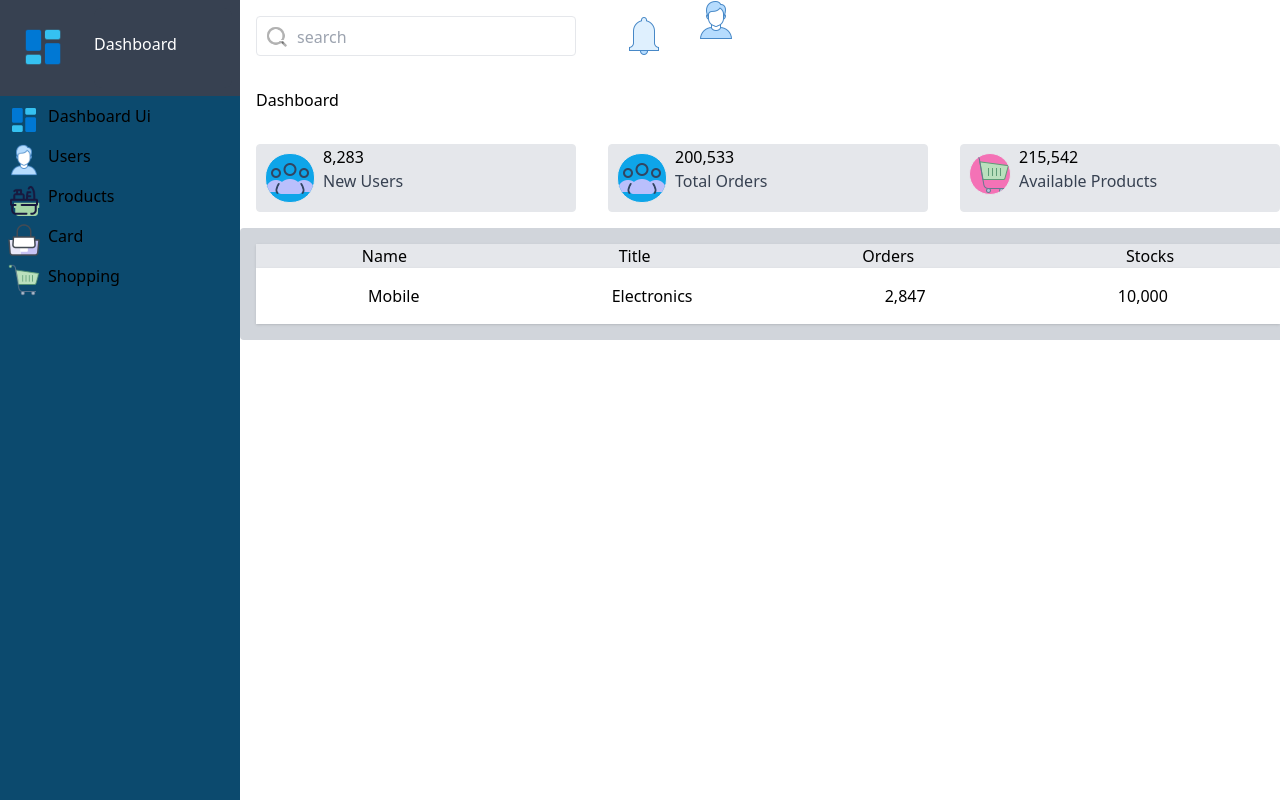
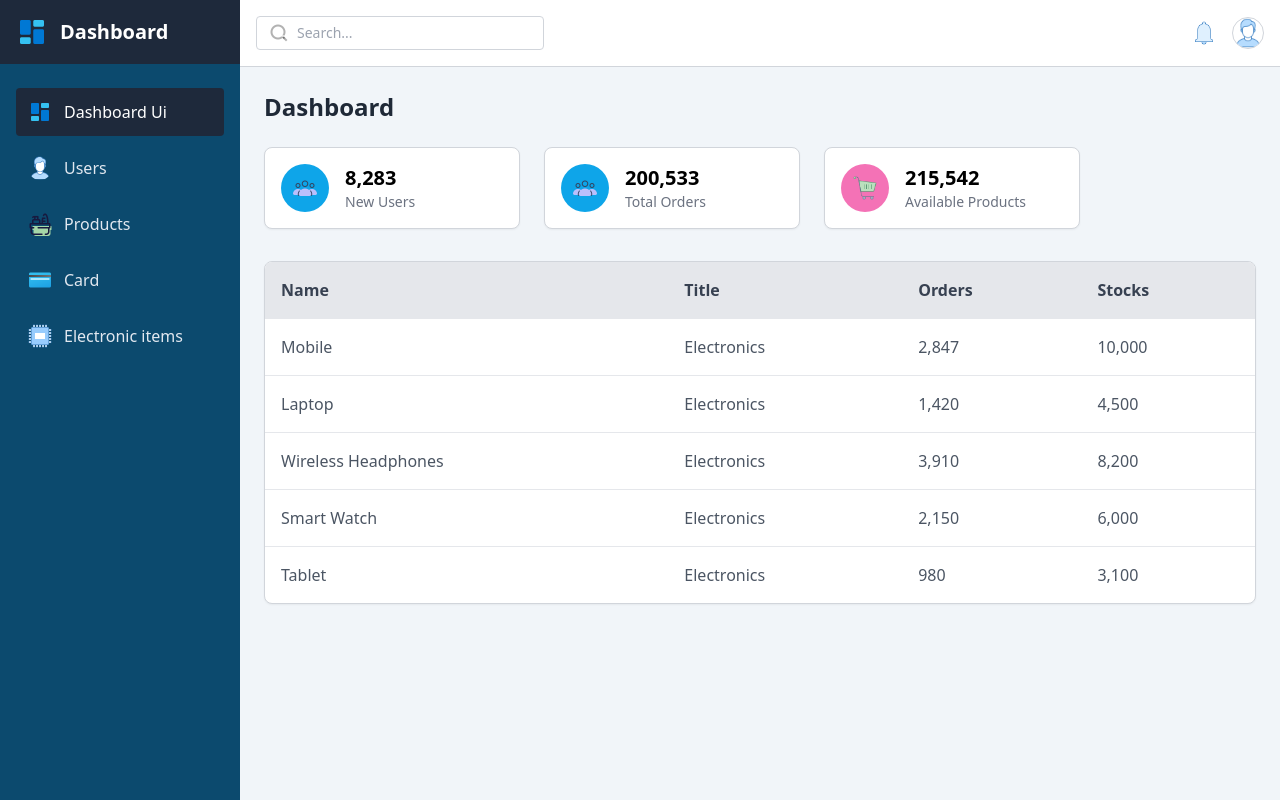
Before and after one commit to vishakha-khade/Tailwind, a plain HTML site: page dashboard/index.html in a window 1280 px wide. Drawn offline with nearby package versions, Linux system fonts and the light colour scheme.

Commit message:
change icons

```diff
--- a/dashboard/index.html
+++ b/dashboard/index.html
@@ -3,100 +3,172 @@
   <head>
     <meta charset="UTF-8" />
     <meta name="viewport" content="width=device-width, initial-scale=1.0" />
-    <title>Document</title>
+    <title>Dashboard</title>
     <script src="https://cdn.tailwindcss.com"></script>
   </head>
-  <body>
+  <body class="bg-slate-100">
+
+    <!-- MAIN CONTAINER -->
     <div class="flex">
-      <div class="bg-sky-900 h-screen w-60">
-        <div class="flex bg-gray-700">
-            <div class="m-5 mt-6" ><img src="./assets/dashboard-icon.png" alt="Dashboard-img" class="h-15 w-20"></div>
-            <div class="bg-gray-700 text-white h-20 w-60 pt-6 m-2 rounded-lg">
-            Dashboard
+
+      <!-- 1. SIDEBAR -->
+      <div class="bg-sky-900 w-60 min-h-screen text-slate-200">
+
+        <!-- Logo Header -->
+        <div class="flex items-center gap-3 p-4 bg-slate-800 mb-6">
+          <img src="./assets/dashboard-icon.png" alt="Logo" class="h-8 w-8">
+          <h1 class="text-xl font-bold text-white">Dashboard</h1>
         </div>
 
+        <!-- Sidebar Navigation Menu -->
+        <div class="flex flex-col gap-2 px-4">
+
+          <div class="flex items-center gap-3 p-3 bg-slate-800 text-white rounded cursor-pointer">
+            <img src="./assets/dashboard-icon.png" alt="Dashboard" class="h-6 w-6">
+            <span>Dashboard Ui</span>
           </div>
 
-        <div class="flex gap-2 m-2">
-            <div ><img src="././assets/dashboard-icon.png " class="h-8"/></div>
-             <div>Dashboard Ui </div>
-        </div>
-        <div>
-            <div class="flex gap-2 m-2 ">
-            <div><img src="././assets/user.jpg " class="h-8 bg--200"/></div>
-             <div>Users </div>
-        </div>
-        <div class="flex gap-2 m-2">
-            <div ><img src="././assets/products.png " class="h-8"/></div>
-             <div>Products</div>
-        </div>
-        <div class="flex gap-2 m-2">
-            <div ><img src="././assets/bag.png " class="h-8"/></div>
-             <div>Card</div>
-        </div>
-        <div class="flex gap-2 m-2">
-            <div ><img src="././assets/shopping.png " class="h-8"/></div>
-             <div>Shopping</div>
-        </div>
-      </div>
-    </div>
-    <div>
-    <div class="flex gap-4 ">
-        <div class="flex pl-2 pt-2 border w-80 m-4 border rounded h-10 ">
-            <img src="./assets/search.png" alt="search" class="h-6 mr-2">
-            <button class="text-gray-400 mb-6">search</button>
-        </div>
-        <div>
-        <img src="./assets/notify.png" class="p-4 ml-100"/>
-        </div>
-        <div>
-         <img src="./assets/user.jpg" />
+          <div class="flex items-center gap-3 p-3 hover:bg-slate-800 rounded cursor-pointer">
+            <img src="./assets/user.jpg" alt="Users" class="h-6 w-6 rounded-full">
+            <span>Users</span>
           </div>
 
+          <div class="flex items-center gap-3 p-3 hover:bg-slate-800 rounded cursor-pointer">
+            <img src="./assets/products.png" alt="Products" class="h-6 w-6">
+            <span>Products</span>
           </div>
 
-    <div class="m-4">Dashboard</div>
-    <div class="flex">
-        <div class="bg-gray-200 w-80 m-4 flex border rounded">
-        <div><img src="./assets/users.png" alt="users-img" class="bg-sky-500 border rounded-3xl m-2"></div>
-        <div>
-            <p>8,283</p>
-            <span class="text-gray-700">New Users</span>
+          <div class="flex items-center gap-3 p-3 hover:bg-slate-800 rounded cursor-pointer">
+            <img src="./assets/card.png" alt="Card" class="h-6 w-6">
+            <span>Card</span>
           </div>
 
-    </div>
-    <div class="bg-gray-200 w-80 m-4 flex border rounded">
-        <div><img src="./assets/users.png" alt="users-img" class="bg-sky-500 border rounded-3xl m-2"></div>
-        <div>
-            <p>200,533</p>
-            <span class="text-gray-700">Total Orders</span>
-        </div>
-
-    </div>
-    <div class="bg-gray-200 w-80 m-4 flex border rounded">
-        <div><img src="./assets/shopping.png" alt="users-img" class="bg-pink-400 border rounded-3xl m-2 content-center"></div>
-        <div>
-            <p>215,542</p>
-            <span class="text-gray-700">Available Products</span>
+          <div class="flex items-center gap-3 p-3 hover:bg-slate-800 rounded cursor-pointer">
+            <img src="./assets/electronics.png" alt="Shopping" class="h-6 w-6">
+            <span>Electronic
+              items
+            </span>
           </div>
 
         </div>
       </div>
 
-    <div class="bg-gray-300 h-fit p-4 rounded">
-        <div class="flex justify-around bg-gray-200 shadow">
-            <div>Name</div>
-            <div>Title</div>
-            <div>Orders</div>
-            <div>Stocks</div>
+
+      <!-- 2. MAIN CONTENT AREA -->
+      <div class="flex-1">
+
+        <!-- TOP NAVBAR -->
+        <div class="bg-white p-4 flex justify-between items-center border-b border-gray-300">
+
+          <!-- Search Box -->
+          <div class="flex items-center border border-gray-300 rounded px-3 py-1.5 w-72">
+            <img src="./assets/search.png" alt="Search" class="h-5 w-5 mr-2">
+            <input type="text" placeholder="Search..." class="outline-none text-sm w-full">
           </div>
-        <div class="flex justify-around bg-white p-4 shadow">
+
+          <!-- Top Right Icons -->
+          <div class="flex items-center gap-4">
+            <img src="./assets/notify.png" alt="Notifications" class="h-6 w-6 cursor-pointer">
+            <img src="./assets/user.jpg" alt="Profile" class="h-8 w-8 rounded-full border border-gray-300">
+          </div>
+
+        </div>
+
+        <!-- PAGE BODY CONTENT -->
+        <div class="p-6">
+
+          <h2 class="text-2xl font-bold mb-6 text-gray-800">Dashboard</h2>
+
+          <!-- CARDS CONTAINER -->
+          <div class="flex gap-6 mb-8">
+
+            <!-- Card 1 -->
+            <div class="bg-white p-4 rounded-lg border border-gray-300 flex items-center gap-4 w-64 shadow-sm">
+              <div class="bg-sky-500 p-3 rounded-full">
+                <img src="./assets/users.png" alt="Users" class="h-6 w-6">
+              </div>
               <div>
-                Mobile
+                <p class="text-xl font-bold">8,283</p>
+                <p class="text-gray-500 text-sm">New Users</p>
               </div>
-            <div>Electronics</div>
-            <div>2,847</div>
-            <div>10,000</div>
+            </div>
+
+            <!-- Card 2 -->
+            <div class="bg-white p-4 rounded-lg border border-gray-300 flex items-center gap-4 w-64 shadow-sm">
+              <div class="bg-sky-500 p-3 rounded-full">
+                <img src="./assets/users.png" alt="Orders" class="h-6 w-6">
+              </div>
+              <div>
+                <p class="text-xl font-bold">200,533</p>
+                <p class="text-gray-500 text-sm">Total Orders</p>
+              </div>
+            </div>
+
+            <!-- Card 3 -->
+            <div class="bg-white p-4 rounded-lg border border-gray-300 flex items-center gap-4 w-64 shadow-sm">
+              <div class="bg-pink-400 p-3 rounded-full">
+                <img src="./assets/shopping.png" alt="Products" class="h-6 w-6">
+              </div>
+              <div>
+                <p class="text-xl font-bold">215,542</p>
+                <p class="text-gray-500 text-sm">Available Products</p>
+              </div>
+            </div>
+
+          </div>
+
+          <!-- DATA TABLE -->
+         <!-- DATA TABLE -->
+          <div class="bg-white rounded-lg border border-gray-300 shadow-sm overflow-hidden">
+            <table class="w-full text-left">
+              <thead class="bg-gray-200 text-gray-700">
+                <tr>
+                  <th class="p-4">Name</th>
+                  <th class="p-4">Title</th>
+                  <th class="p-4">Orders</th>
+                  <th class="p-4">Stocks</th>
+                </tr>
+              </thead>
+              <tbody class="text-gray-600">
+                <!-- Row 1 -->
+                <tr class="border-t border-gray-200 hover:bg-gray-50">
+                  <td class="p-4">Mobile</td>
+                  <td class="p-4">Electronics</td>
+                  <td class="p-4">2,847</td>
+                  <td class="p-4">10,000</td>
+                </tr>
+                <!-- Row 2 -->
+                <tr class="border-t border-gray-200 hover:bg-gray-50">
+                  <td class="p-4">Laptop</td>
+                  <td class="p-4">Electronics</td>
+                  <td class="p-4">1,420</td>
+                  <td class="p-4">4,500</td>
+                </tr>
+                <!-- Row 3 -->
+                <tr class="border-t border-gray-200 hover:bg-gray-50">
+                  <td class="p-4">Wireless Headphones</td>
+                  <td class="p-4">Electronics</td>
+                  <td class="p-4">3,910</td>
+                  <td class="p-4">8,200</td>
+                </tr>
+                <!-- Row 4 -->
+                <tr class="border-t border-gray-200 hover:bg-gray-50">
+                  <td class="p-4">Smart Watch</td>
+                  <td class="p-4">Electronics</td>
+                  <td class="p-4">2,150</td>
+                  <td class="p-4">6,000</td>
+                </tr>
+                <!-- Row 5 -->
+                <tr class="border-t border-gray-200 hover:bg-gray-50">
+                  <td class="p-4">Tablet</td>
+                  <td class="p-4">Electronics</td>
+                  <td class="p-4">980</td>
+                  <td class="p-4">3,100</td>
+                </tr>
+              </tbody>
+            </table>
+          </div>
+
         </div>
 
       </div>
```
Also changed, not shown: dashboard/assets/bag.png (deleted), dashboard/assets/card.png (added), dashboard/assets/electronics.png (added). Lines whose indentation alone changed are shown as unchanged.
